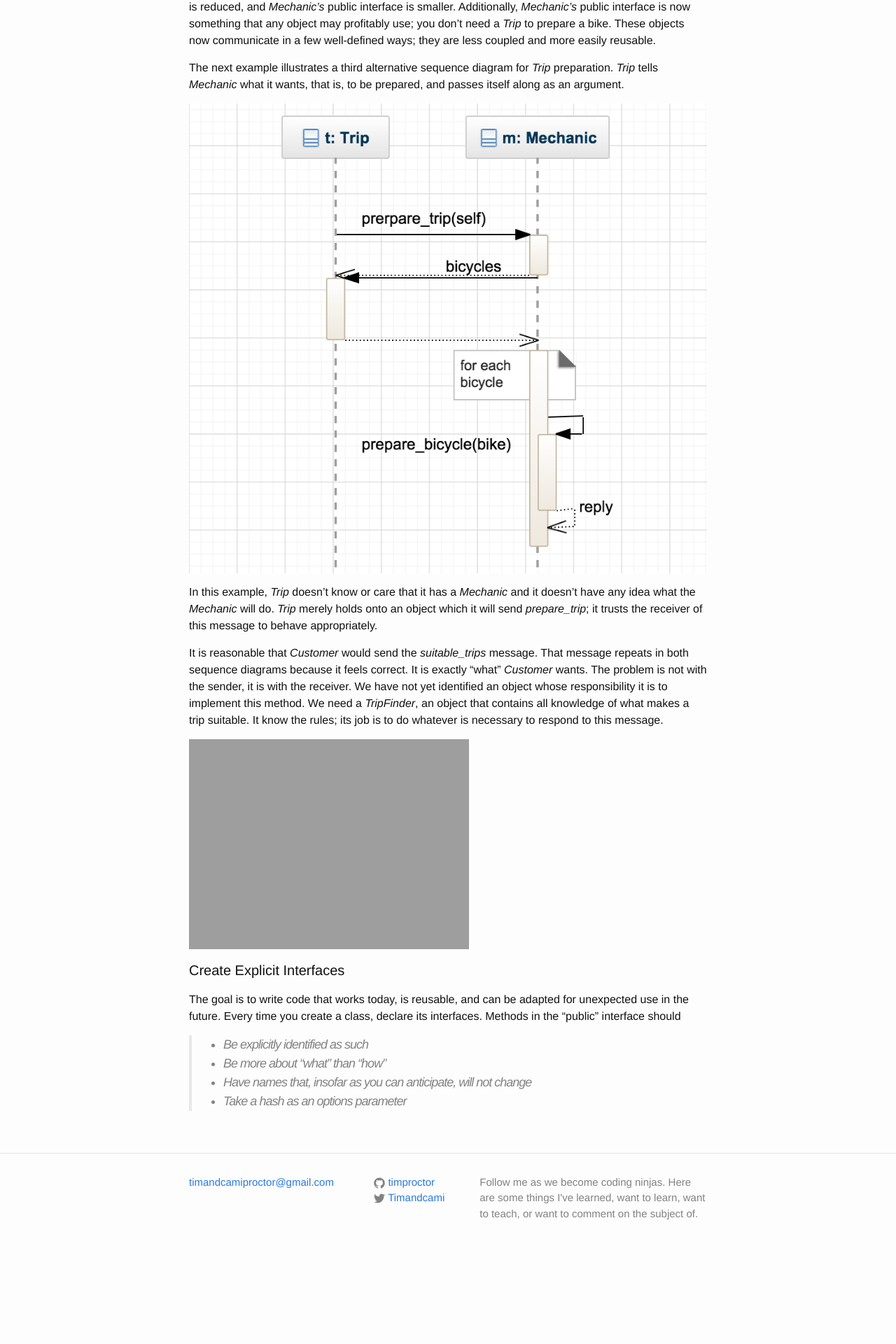
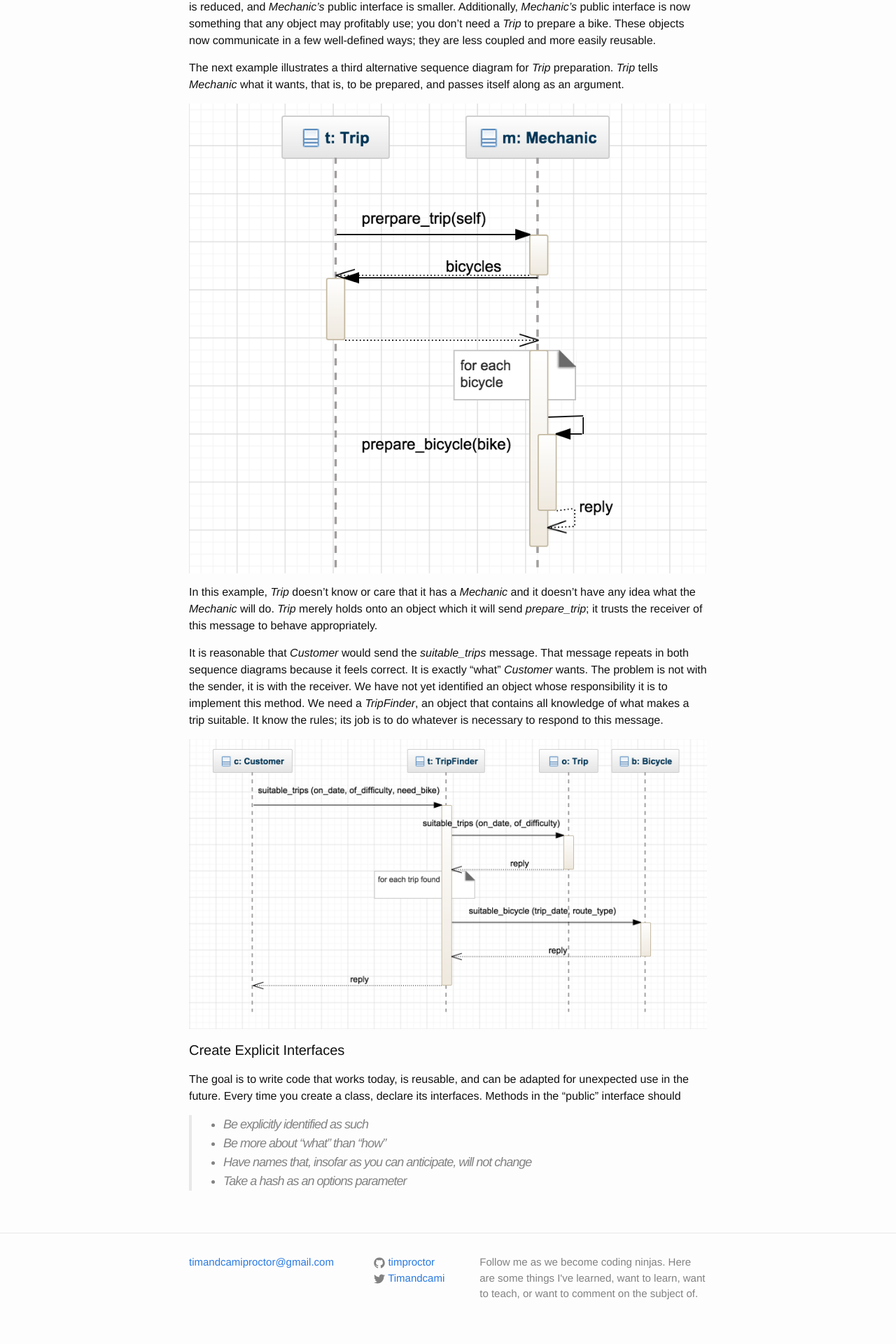
Before and after one commit to timproctor/timproctor.github.io, a Jekyll site: the page built from _posts/2015-09-30-poodr-ch-4-by-sandy-metz.markdown, in a window 1280 px wide. Shown: the part 3903-5823 px from the top of the page at 70% size. Built offline with Jekyll 4.4.1, drawn with Linux system fonts in a browser that asks for light colours; before the commit the page ends 5708 px from its top, so only the background shows below that.

Commit message:
corrected image 6 path

```diff
--- a/_posts/2015-09-30-poodr-ch-4-by-sandy-metz.markdown
+++ b/_posts/2015-09-30-poodr-ch-4-by-sandy-metz.markdown
@@ -52,7 +52,7 @@ In this example, *Trip* doesn't know or care that it has a *Mechanic* and it doe
 
 It is reasonable that *Customer* would send the *suitable_trips* message. That message repeats in both sequence diagrams because it feels correct. It is exactly "what" *Customer* wants. The problem is not with the sender, it is with the receiver. We have not yet identified an object whose responsibility it is to implement this method. We need a *TripFinder*, an object that contains all knowledge of what makes a trip suitable. It know the rules; its job is to do whatever is necessary to respond to this message.
 
-![uml-#6]({{ site.url }}/assets/images/hcapter4_6.png)
+![uml-#6]({{ site.url }}/assets/images/chapter4_6.png)
 
 #### Create Explicit Interfaces
 
```
